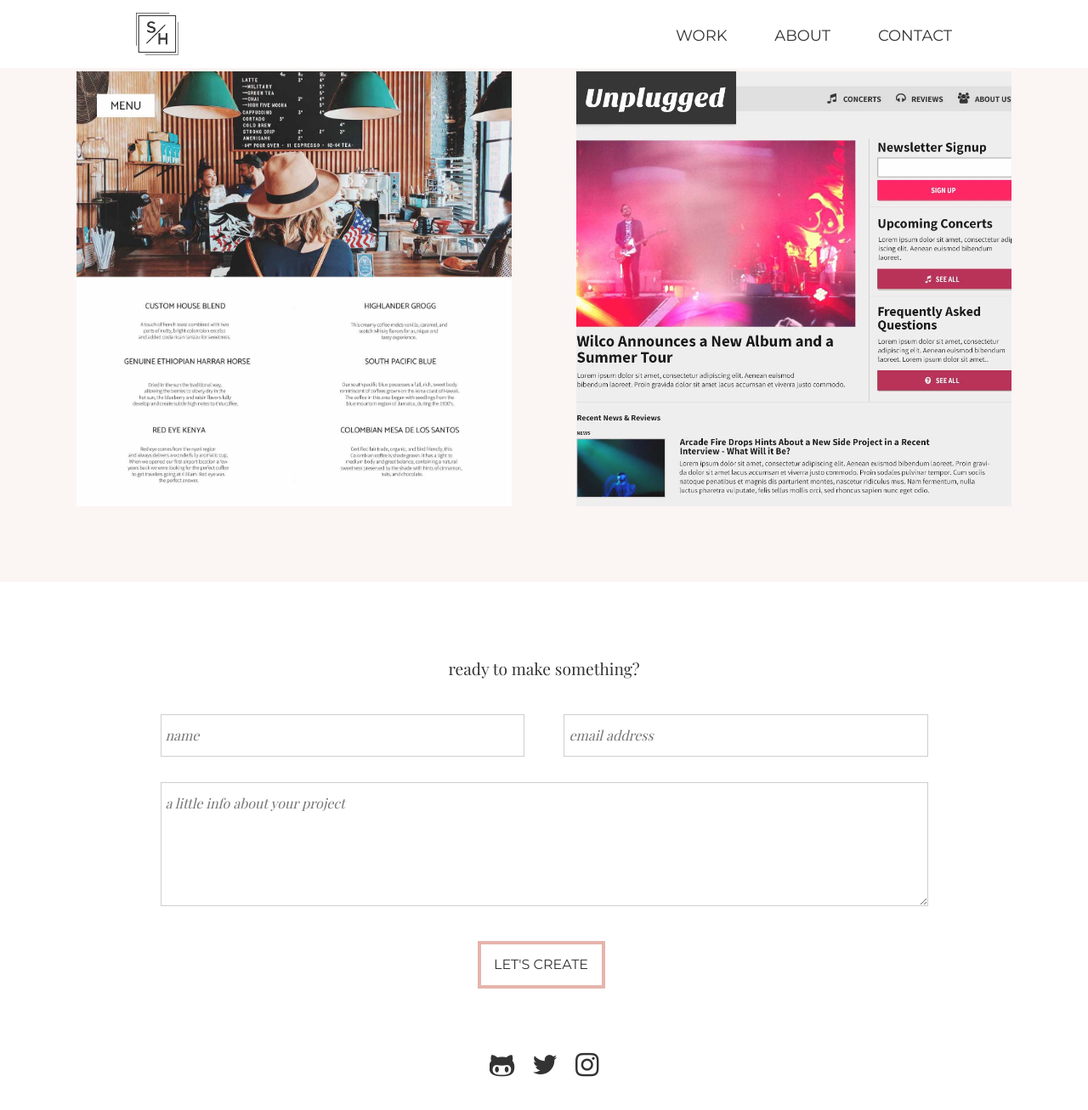
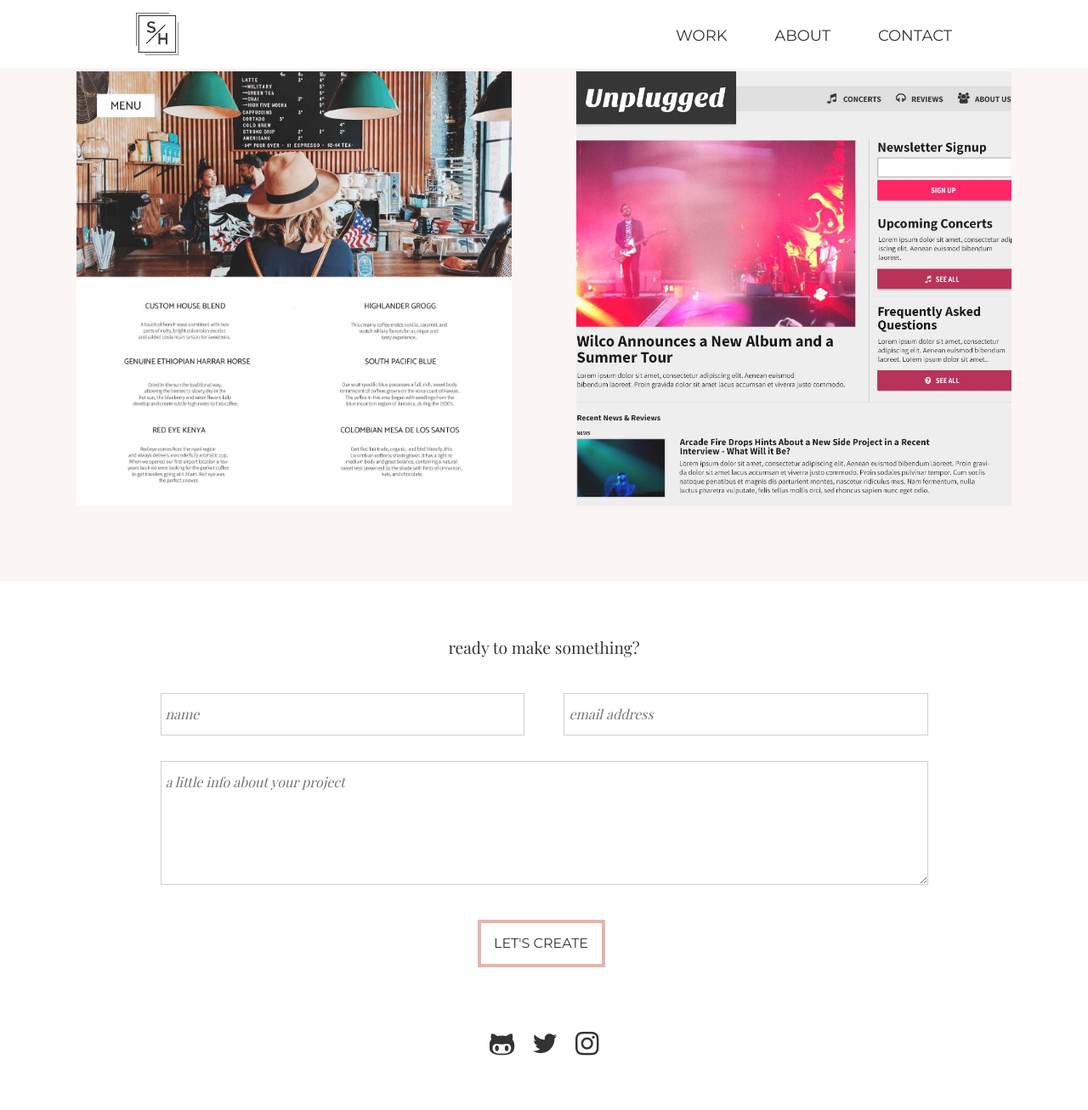
Before and after one commit to skiddhubbard/skiddhubbard.github.io, a Jekyll site: the page built from index.md, in a window 1280 px wide and 1400 px high, scrolled down 977 px. Shown: the top 1307 px of the window at 85% size. Built offline with Jekyll 4.4.1, drawn with Linux system fonts in a browser that asks for light colours; nearby versions of some CDN libraries.

Commit message:
remove p tag

```diff
--- a/_sass/site/_base.scss
+++ b/_sass/site/_base.scss
@@ -662,7 +662,7 @@ input {
 
 /***Contact***/
 
-    #contact-header p {
+    #contact-header {
       margin: 0px auto 25px;
     }
 
```
